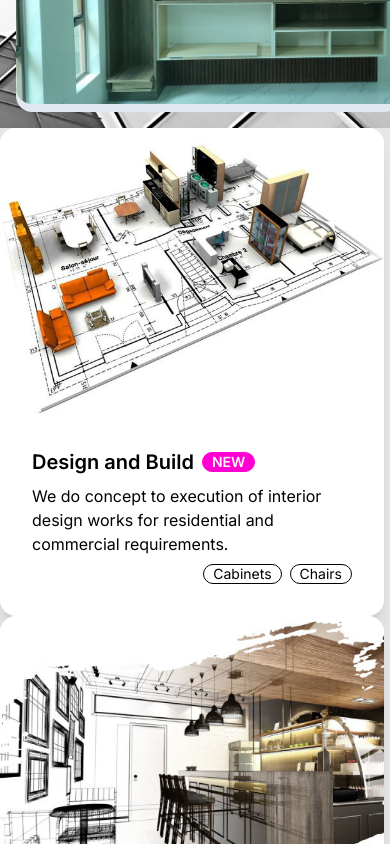
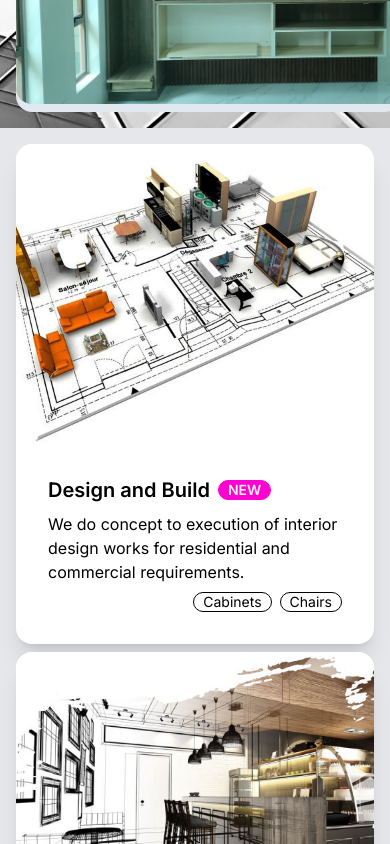
Before and after one commit to Noah202226/mi-konstraktura, a Next.js app: page / in a window 390 px wide. Shown: the part 820-1664 px from the top of the page. Built offline with nearby package versions, Linux system fonts and the light colour scheme.

Commit message:
fix services cards mobile

```diff
--- a/app/components/ServicesCards.jsx
+++ b/app/components/ServicesCards.jsx
@@ -2,10 +2,10 @@ import React from "react";
 
 const ServicesCards = () => {
   return (
-    <div className="bg-transparent w-12 md:w-full flex-row md:flex items-center md:items-start justify-stretch md:justify-around md:mt-[-20px]">
-      <div className="card w-96 bg-base-100 shadow-xl">
+    <div className="bg-transparent m-4 md:m-0 w-46 md:w-full flex-row md:flex items-center md:items-start justify-stretch md:justify-around md:mt-[-20px]">
+      <div className="card w-full md:w-96 mb-2 md:mb-0 bg-base-100 shadow-xl">
         <figure>
-          <img src="/s1.jpg" alt="Build" />
+          <img src="/s1.jpg" alt="Build" className="services-card-image" />
         </figure>
         <div className="card-body">
           <h2 className="card-title">
@@ -23,7 +23,7 @@ const ServicesCards = () => {
         </div>
       </div>
 
-      <div className="card w-96 bg-base-100 shadow-xl">
+      <div className="card w-full md:w-96 bg-base-100 shadow-xl">
         <figure>
           <img src="/s2.jpg" alt="Build" />
         </figure>
@@ -43,7 +43,7 @@ const ServicesCards = () => {
         </div>
       </div>
 
-      <div className="card w-96 bg-base-100 shadow-xl">
+      <div className="card w-full md:w-96 bg-base-100 shadow-xl">
         <figure>
           <img src="/s3.png" alt="Build" />
         </figure>
--- a/app/globals.css
+++ b/app/globals.css
@@ -72,6 +72,12 @@ body {
     width: 700px;
     height: 400px;
   }
+
+  .services-card-image {
+    object-fit: cover;
+    width: 100%;
+    height: 300px;
+  }
 }
 
 /* .main-div {
```
